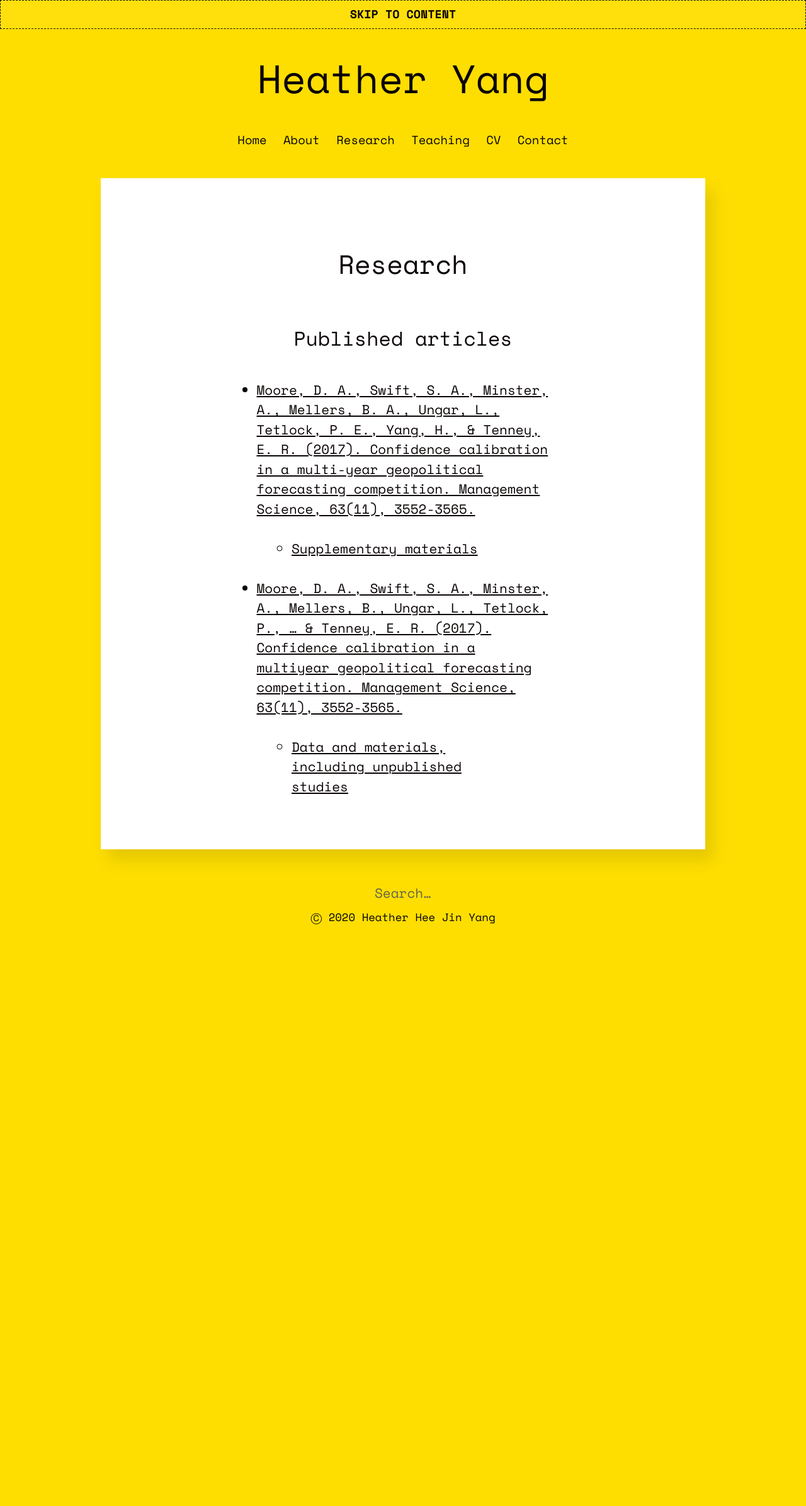
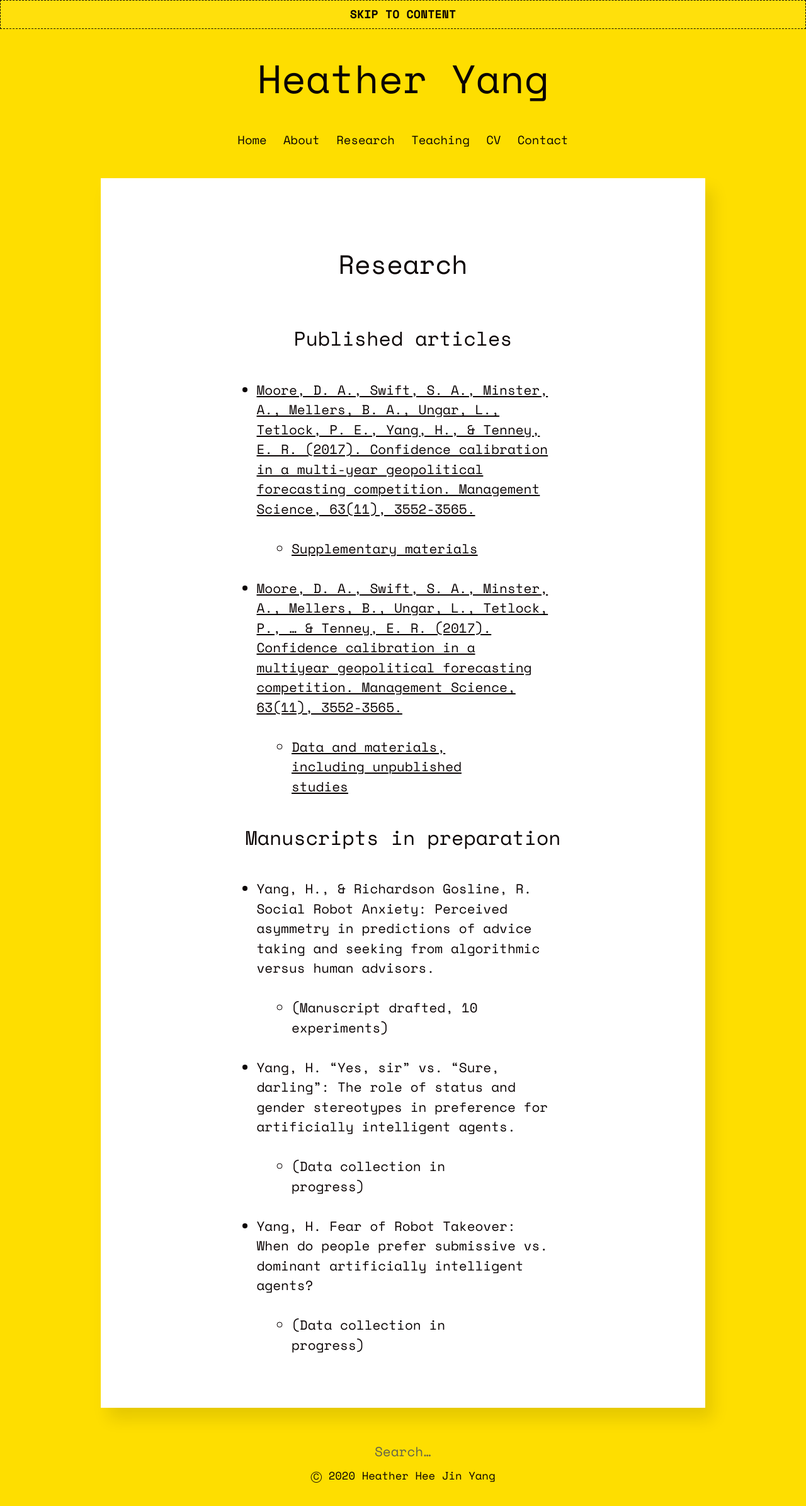
Before and after one commit to heatherhjyang/heatherhjyang.github.io, a Jekyll site: the page built from research.md, in a window 1280 px wide. Shown: the whole page at 63% size. Built offline with Jekyll 4.4.1, drawn with Linux system fonts in a browser that asks for light colours; before the commit the page ends 1505 px from its top, so only the background shows below that.

Commit message:
Adding manuscripts in prep

```diff
--- a/research.md
+++ b/research.md
@@ -8,3 +8,14 @@ title: Research
 	* [Supplementary materials](https://osf.io/ecmk6/)
 * [Moore, D. A., Swift, S. A., Minster, A., Mellers, B., Ungar, L., Tetlock, P., ... & Tenney, E. R. (2017). Confidence calibration in a multiyear geopolitical forecasting competition. Management Science, 63(11), 3552-3565.](http://learnmoore.org/BDE/BDE.pdf)
 	* [Data and materials, including unpublished studies](http://learnmoore.org/BDE/)
+
+### Manuscripts in preparation
+
+* Yang, H., & Richardson Gosline, R. Social Robot Anxiety: Perceived asymmetry in predictions of advice taking and seeking from algorithmic versus human advisors.
+	* (Manuscript drafted, 10 experiments)
+
+* Yang, H. “Yes, sir” vs. “Sure, darling”: The role of status and gender stereotypes in preference for artificially intelligent agents.
+	* (Data collection in progress)
+
+* Yang, H. Fear of Robot Takeover: When do people prefer submissive vs. dominant artificially intelligent agents?
+	* (Data collection in progress)
```
